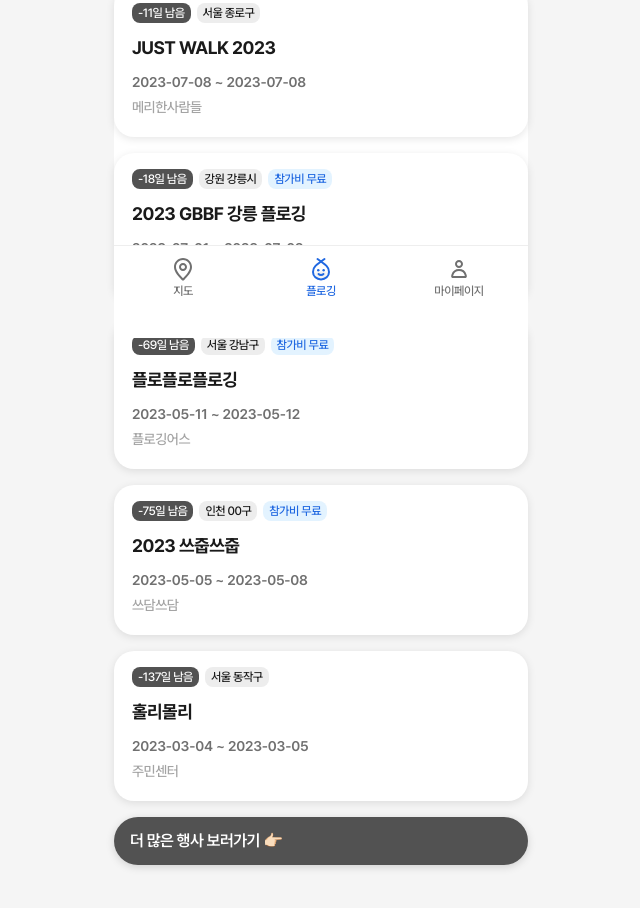
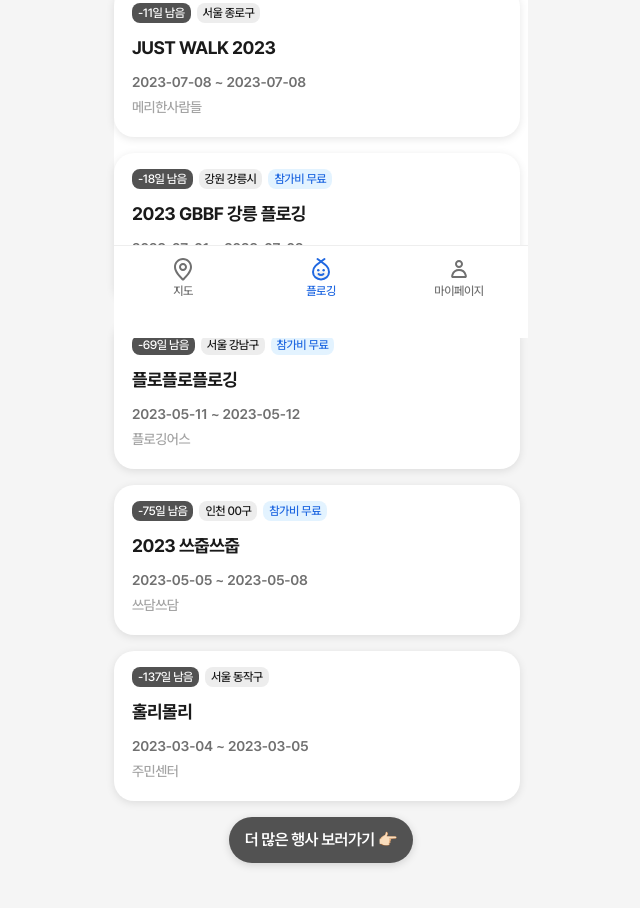
Before and after one commit to kimava/sokuri, a Next.js app: page /plogging in a window 1280 px wide. Shown: the part 462-1370 px from the top of the page, without its empty margins (319-959 px from the left). Built offline with nearby package versions, Linux system fonts and the light colour scheme.

Commit message:
:lipstick: Adjust css in eventPostSlider

```diff
--- a/src/components/EventPostSlider.tsx
+++ b/src/components/EventPostSlider.tsx
@@ -7,11 +7,11 @@ type Props = { posts: Event[] };
 
 export default function EventPostSlider({ posts }: Props) {
   return (
-    <div>
+    <>
       {posts.map((post) => (
         <div
           key={post.title}
-          className='my-4 pt-4 pb-5 px-4.5 text-left bg-white rounded-2.5xl shadow'
+          className='my-4 mr-2 pt-4 pb-5 px-4.5 flex-embla min-w-0 text-left bg-white rounded-2.5xl shadow'
         >
           <div className='mb-3 flex B100 text-center'>
             <span className='mr-1.5 py-0.5 px-1.5 text-white bg-gray-09 rounded-lg'>
@@ -33,11 +33,11 @@ export default function EventPostSlider({ posts }: Props) {
           <p className='B300 text-gray-06'>{post.organizer}</p>
         </div>
       ))}
-      <div className='py-3 px-4 bg-gray-09 rounded-3xl shadow-md'>
-        <span className='S500 text-center text-white'>
+      <div className='min-w-full flex justify-center items-center'>
+        <span className='px-4 py-3 bg-gray-09 rounded-3xl shadow-md S500 text-center text-white'>
           더 많은 행사 보러가기 👉🏻
         </span>
       </div>
-    </div>
+    </>
   );
 }
```
